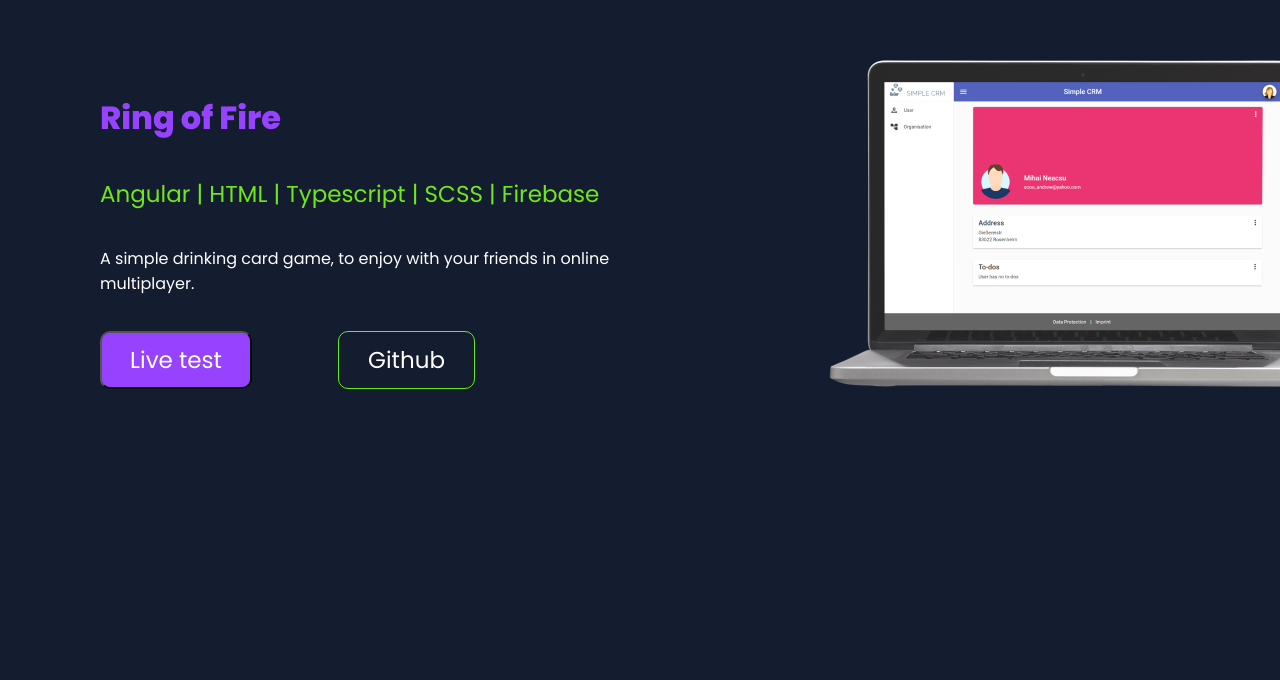
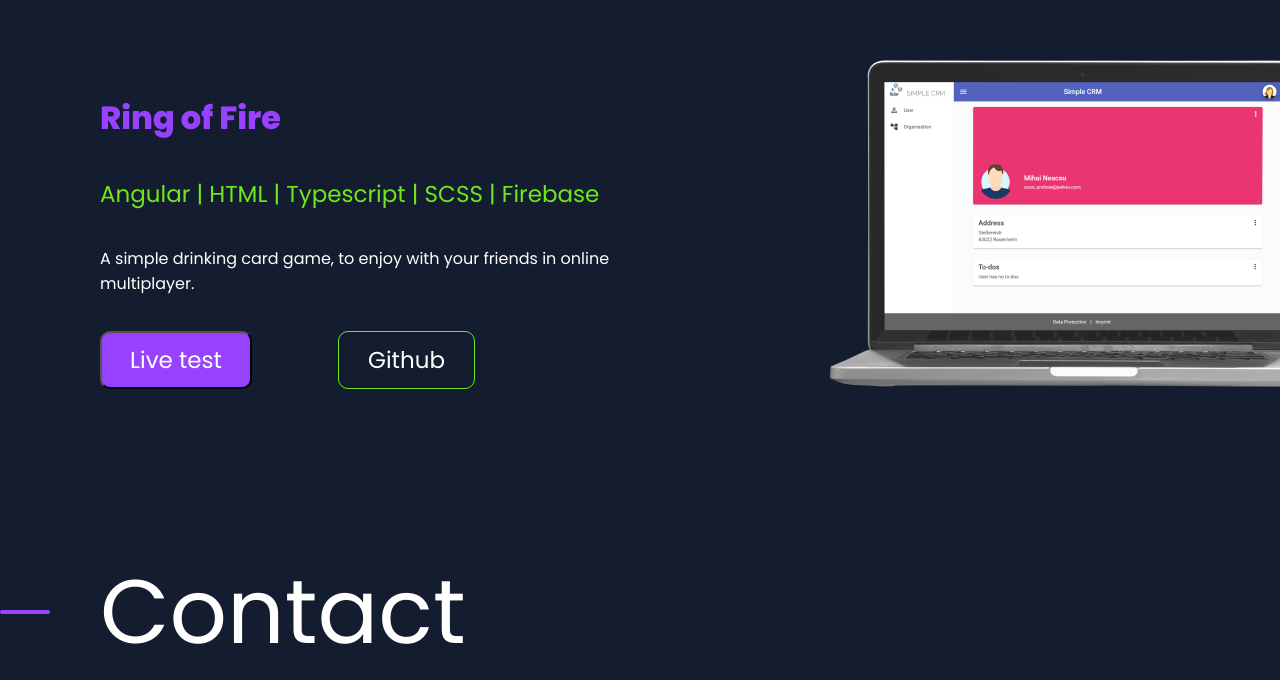
Before and after one commit to DavidSchuchert/DavidSchuchertPortfolio, an Angular app: page / in a window 1280 px wide. Shown: the part 5207-5887 px from the top of the page. Before the commit the page ends 5752 px from the top, so only its background shows below. Built offline with nearby package versions, Linux system fonts and the light colour scheme.

Commit message:
added Contact header

```diff
--- a/src/app/app.component.html
+++ b/src/app/app.component.html
@@ -8,3 +8,4 @@
 <app-pololoco></app-pololoco>
 <app-pokedex></app-pokedex>
 <app-ringoffire></app-ringoffire>
+<app-contact-header></app-contact-header>
--- a/src/app/app.module.ts
+++ b/src/app/app.module.ts
@@ -13,6 +13,8 @@ import { JoinComponent } from './join/join.component';
 import { PololocoComponent } from './pololoco/pololoco.component';
 import { PokedexComponent } from './pokedex/pokedex.component';
 import { RingoffireComponent } from './ringoffire/ringoffire.component';
+import { ContactComponent } from './contact/contact.component';
+import { ContactHeaderComponent } from './contact-header/contact-header.component';
 
 @NgModule({
   declarations: [
@@ -26,7 +28,9 @@ import { RingoffireComponent } from './ringoffire/ringoffire.component';
     JoinComponent,
     PololocoComponent,
     PokedexComponent,
-    RingoffireComponent
+    RingoffireComponent,
+    ContactComponent,
+    ContactHeaderComponent
   ],
   imports: [
     BrowserModule,
--- /dev/null
+++ b/src/app/contact-header/contact-header.component.html
@@ -0,0 +1,4 @@
+<div class="contact-header">
+  <div class="contact-header-line"></div>
+<div class="contact-header-text">Contact</div>
+</div>
--- /dev/null
+++ b/src/app/contact-header/contact-header.component.scss
@@ -0,0 +1,19 @@
+.contact-header {
+  display: flex;
+  flex-direction: row;
+  align-items: center;
+
+  .contact-header-line {
+    width: 50px;
+    height: 4px;
+    background-color: #9747ff;
+    border-radius: 50px;
+  }
+
+  .contact-header-text {
+    font-family: "Poppins";
+    font-size: 90px;
+    color: white;
+    padding-left: 50px;
+  }
+}
--- /dev/null
+++ b/src/app/contact/contact.component.html
@@ -0,0 +1 @@
+<p>contact works!</p>
```
Also changed, not shown: src/app/contact-header/contact-header.component.ts (added, +10 -0 lines), src/app/contact/contact.component.ts (added, +10 -0 lines), src/app/contact/contact.component.scss (added), 2 other files (tests, documents, lock files or other folders).
